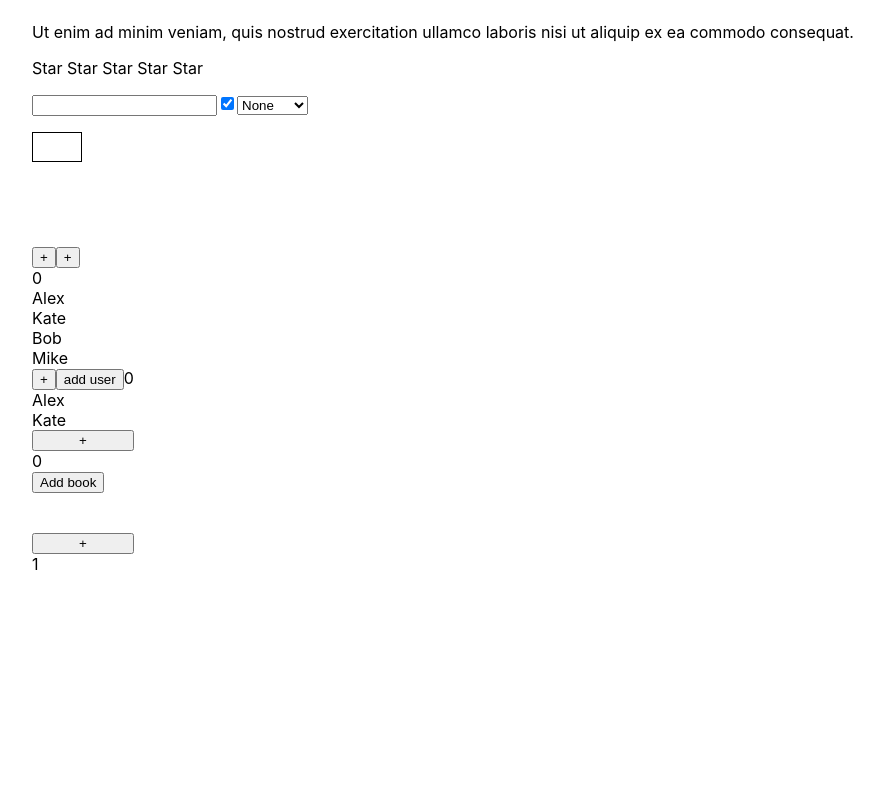
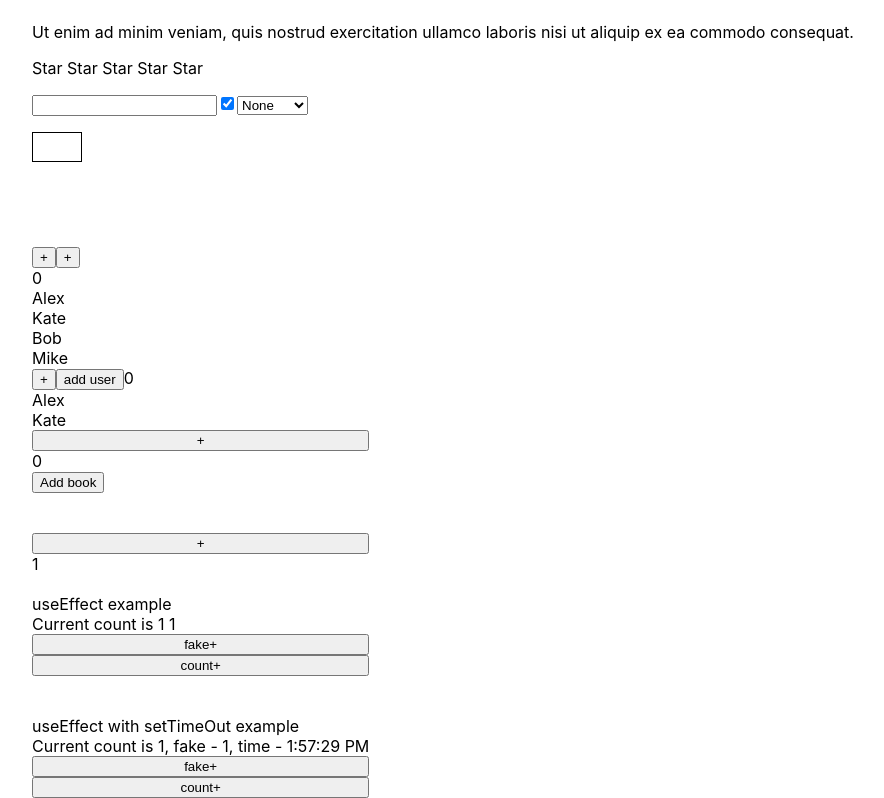
Before and after one commit to AlexBalew/Buttons-toggles-etc, a React (Create React App) app: page / in a window 1280 px wide. Shown: the part 449-1247 px from the top of the page, without its empty margins (18-902 px from the left). Before the commit the page ends 1023 px from the top, so only its background shows below. Built offline with nearby package versions, Linux system fonts and the light colour scheme.

Commit message:
Some features, connected to useEffect usage(setTimeOut, setInterval, own clocks creation)

```diff
--- a/src/App.tsx
+++ b/src/App.tsx
@@ -13,6 +13,7 @@ import Accordion from "./Components/Accordion/Accordion";
 import {ReactMemoUsage} from "./Components/UMemo/UseMemo";
 import {HowToUseUseCallback} from "./Components/UMemo/HowToUseUseCallback";
 import {FuncOne} from "./Components/UState/UState";
+import {FirstExampleOfUseEffect, SetTimeOutExampleOfUseEffect} from "./Components/UEffect/UEffect";
 
 
 function App() {
@@ -87,6 +88,15 @@ function App() {
                 <br/>
                 <FuncOne/>
 
+                <br/>
+                <br/>
+                <div>useEffect example</div>
+                <FirstExampleOfUseEffect />
+                <br/>
+                <br/>
+                <div>useEffect with setTimeOut example</div>
+                <SetTimeOutExampleOfUseEffect/>
+
 
             </div>
         </div>
--- /dev/null
+++ b/src/Components/UEffect/UEffect.tsx
@@ -0,0 +1,94 @@
+import {useEffect, useState} from "react";
+
+export const FirstExampleOfUseEffect = () => {
+    const [fake, setFake] = useState(1)
+    const [count, setCount] = useState(1)
+    console.log('First Example')
+
+    useEffect(() => {
+        console.log('useEffect works after every render')
+        document.title = count.toString()
+        //api.getUsers().then('')
+        //setInterval
+        //indexedDB
+        //document.getElementById
+        //document.title = 'User'
+    })
+
+    useEffect(() => {
+        console.log('useEffect works after first render only')
+        document.title = count.toString()
+        //api.getUsers().then('')
+        //setInterval
+        //indexedDB
+        //document.getElementById
+        //document.title = 'User'
+    }, [])
+
+    useEffect(() => {
+        console.log('useEffect works when count is changed')
+        document.title = count.toString()
+        console.log('title was changed')
+        //api.getUsers().then('')
+        //setInterval
+        //indexedDB
+        //document.getElementById
+        //document.title = 'User'
+    }, [count])
+
+    return <>
+        Current count is {count} {fake}
+        <button onClick={() => {
+            setFake(fake + 1)
+        }}>fake+
+        </button>
+        <button onClick={() => {
+            setCount(count + 1)
+        }}>count+
+        </button>
+    </>
+}
+
+export const SetTimeOutExampleOfUseEffect = () => {
+    const [fake, setFake] = useState(1)
+    const [count, setCount] = useState(1)
+    const [time, setTime] = useState<Date>()
+    console.log('setTimeOut Example')
+
+    /*  useEffect(() => {
+
+          setTimeout(() => {
+              console.log('useEffect has changed title after 2000ms')
+              document.title = count.toString()
+          }, 2000)
+      }, [count])*/
+    /*
+        useEffect(() => {
+
+            setInterval(() => {
+                console.log('useEffect has increased count by 1 every 1000ms')
+                setCount((state) => state + 1)
+            }, 2000)
+        }, [])*/
+
+    useEffect(() => {
+
+        setInterval(() => {
+            setTime(new Date())
+        }, 1000)
+    }, [])
+
+    const actualTime = time?.toLocaleTimeString()
+
+    return <>
+        Current count is {count}, fake - {fake}, time - {actualTime}
+        <button onClick={() => {
+            setFake(fake + 1)
+        }}>fake+
+        </button>
+        <button onClick={() => {
+            setCount(count + 1)
+        }}>count+
+        </button>
+    </>
+}
```
